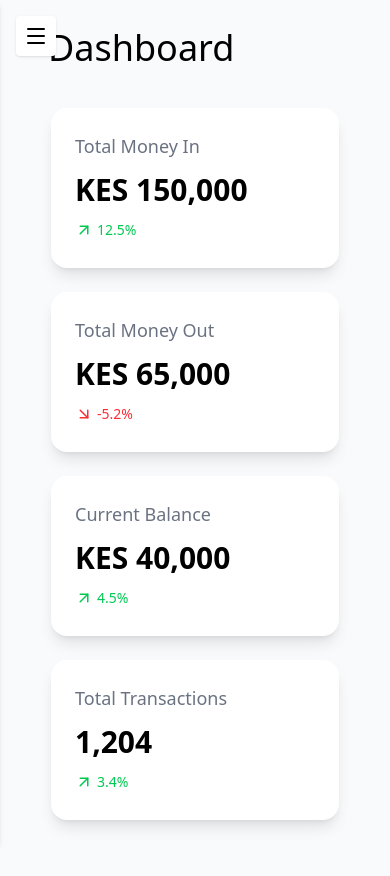
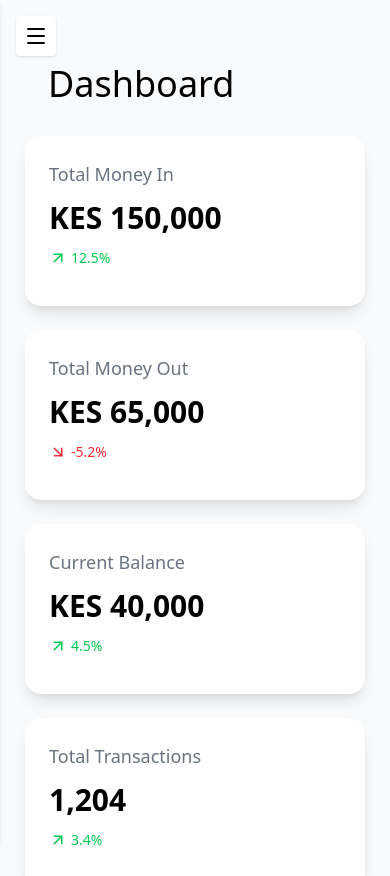
Before and after one commit to samuelkaranja/pesalens, a React (Vite) app: page /dashboard in a window 390 px wide. Shown: the top 876 px of the page. Built offline with nearby package versions, Linux system fonts and the light colour scheme.

Commit message:
Increased the size of the AmountCard component in mobile view and added a margin top in the Dashboard page

```diff
--- a/src/components/AmountCard.tsx
+++ b/src/components/AmountCard.tsx
@@ -15,7 +15,7 @@ const AmountCard: React.FC<AmountCardProps> = ({
   const isPositive = percentage >= 0;
 
   return (
-    <div className="p-6 bg-white rounded-2xl shadow-lg w-72 min-h-[160px] hover: cursor-pointer">
+    <div className="p-6 bg-white rounded-2xl shadow-lg w-85 md:w-72 min-h-[170px] hover: cursor-pointer">
       <span className="text-lg text-gray-500 font-light text-md mt-3">
         {title}
       </span>
--- a/src/pages/Dashboard.tsx
+++ b/src/pages/Dashboard.tsx
@@ -64,11 +64,11 @@ const sampleData: Transaction[] = [
 
 const Dashboard: React.FC = () => {
   return (
-    <div className="py-1">
+    <div className="mt-10">
       <h1 className="text-4xl font-medium">Dashboard</h1>
 
       {/* AmountCards */}
-      <div className="grid grid-cols-1 md:grid-cols-2 lg:grid-cols-4 gap-6 mt-10 place-items-center md:place-items-start">
+      <div className="grid grid-cols-1 md:grid-cols-2 lg:grid-cols-4 gap-6 mt-8 place-items-center md:place-items-start">
         {stats.map((stat, index) => (
           <AmountCard
             key={index}
```
